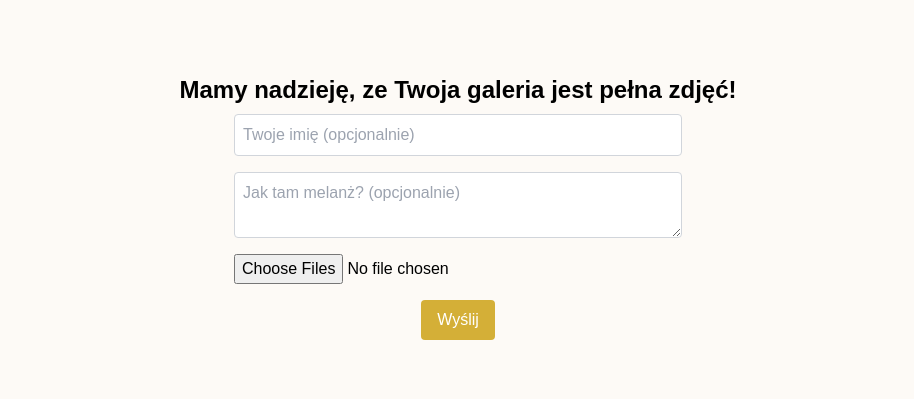
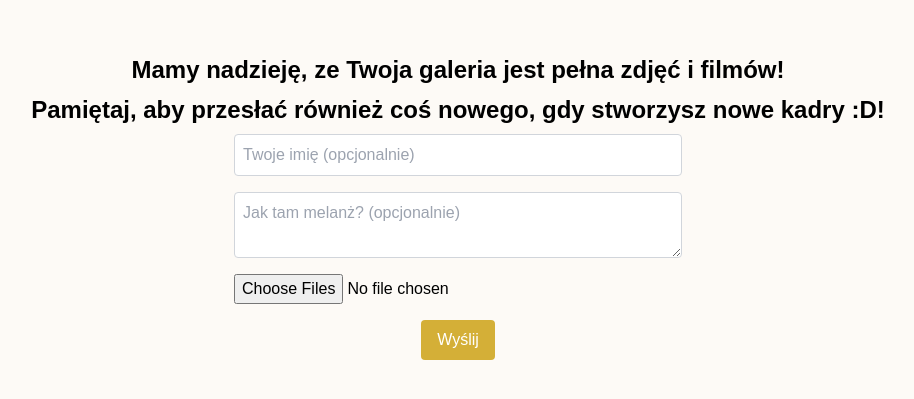
Before and after one commit to Wojtkowskyy/toweselee, a Next.js app in the folder TOWESELEE/: page /upload in a window 1280 px wide. Shown: the part 193-592 px from the top of the page, without its empty margins (182-1096 px from the left). Built offline with nearby package versions, Linux system fonts and the light colour scheme.

Commit message:
Update upload.js

```diff
--- a/TOWESELEE/pages/upload.js
+++ b/TOWESELEE/pages/upload.js
@@ -39,7 +39,8 @@ export default function Upload() {
 
   return (
     <div className="min-h-screen bg-beige flex flex-col items-center justify-center text-center p-6 animate-fade-in">
-      <h1 className="text-2xl font-bold mb-2 animate-slide-in">Mamy nadzieję, ze Twoja galeria jest pełna zdjęć!</h1>
+      <h1 className="text-2xl font-bold mb-2 animate-slide-in">Mamy nadzieję, ze Twoja galeria jest pełna zdjęć i filmów!</h1>
+   <h2 className="text-2xl font-bold mb-2 animate-slide-in">Pamiętaj, aby przesłać również coś nowego, gdy stworzysz nowe kadry :D!</h2>
 
       <form onSubmit={handleSubmit} className="flex flex-col items-center space-y-4 w-full max-w-md">
         <input
```
